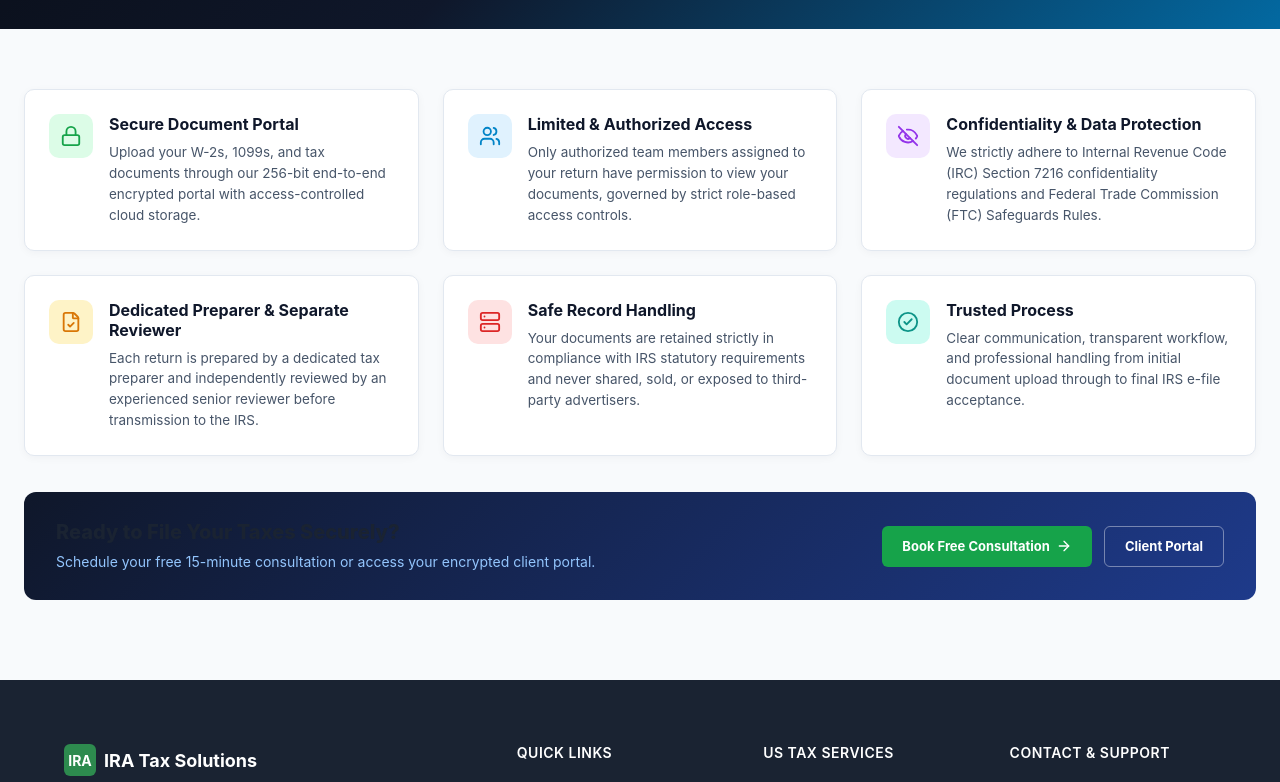
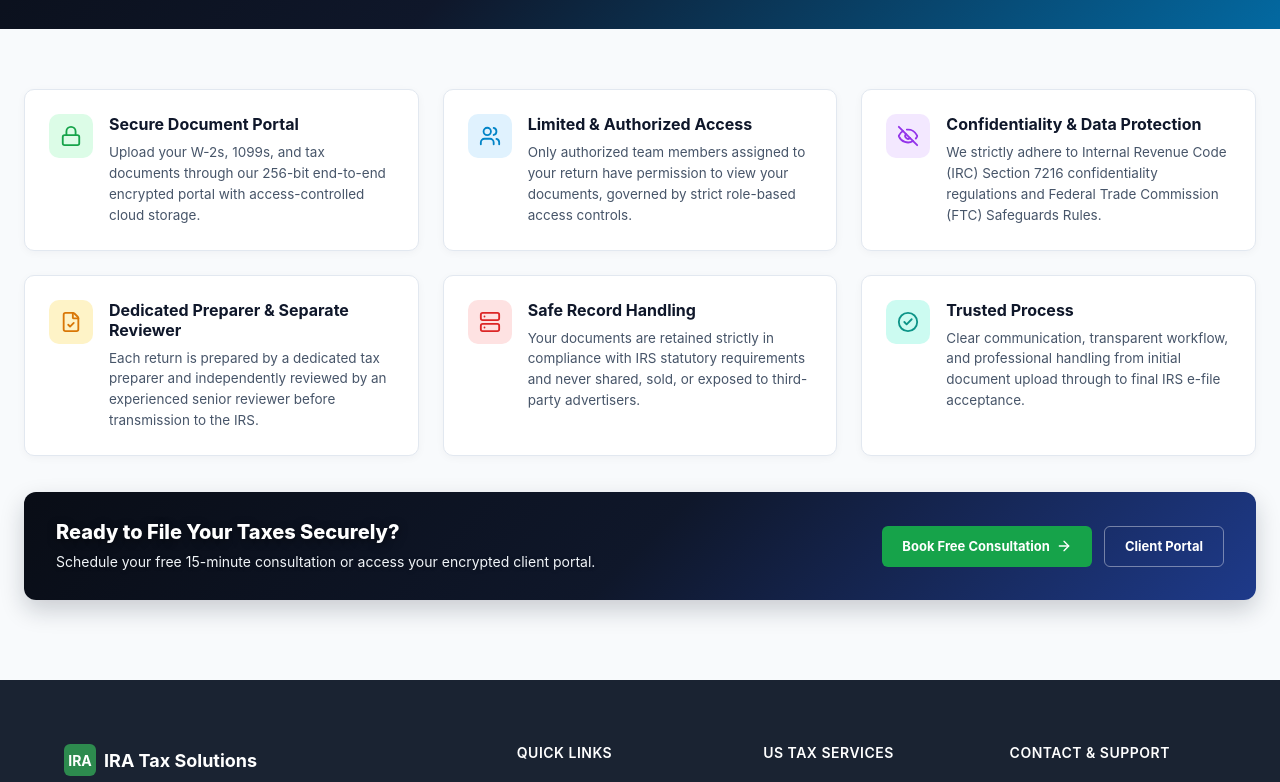
Before and after one commit to murali007/ira-tax-solutions, a React (Vite) app: page /security in a window 1280 px wide. Shown: the part 395-1177 px from the top of the page. Built offline with nearby package versions, Linux system fonts and the light colour scheme; no server answers.

Commit message:
fix(security): make 'Ready to File Your Taxes Securely' CTA heading and text crisp white

```diff
--- a/src/pages/public/SecurityPrivacy.css
+++ b/src/pages/public/SecurityPrivacy.css
@@ -180,8 +180,8 @@
 }
 
 .security-cta-banner {
-  background: linear-gradient(135deg, #0f172a 0%, #1e3a8a 100%);
-  color: #ffffff;
+  background: linear-gradient(135deg, #090d16 0%, #0f172a 50%, #1e3a8a 100%);
+  color: #ffffff !important;
   border-radius: 12px;
   padding: 28px 32px;
   display: flex;
@@ -189,18 +189,22 @@
   justify-content: space-between;
   gap: 24px;
   margin-top: 12px;
+  box-shadow: 0 10px 25px rgba(15, 23, 42, 0.2);
 }
 
 .security-cta-banner h4 {
   font-size: 20px;
   font-weight: 800;
   margin: 0 0 6px;
+  color: #ffffff !important;
+  text-shadow: 0 2px 8px rgba(0, 0, 0, 0.5);
 }
 
 .security-cta-banner p {
   font-size: 14px;
-  color: #93c5fd;
+  color: #f1f5f9 !important;
   margin: 0;
+  text-shadow: 0 1px 4px rgba(0, 0, 0, 0.3);
 }
 
 .cta-action-btns {
```
